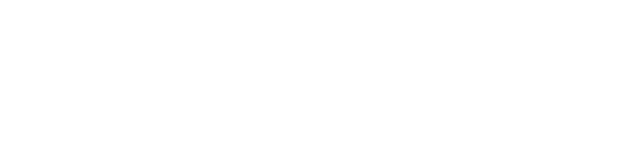
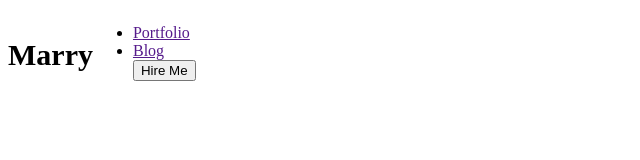
Before and after one commit to cosmokhairul/web-dev-portfolio, a plain HTML site: page index.html in a window 1280 px wide. Shown: the whole page, without its empty margins (0-640 px from the left). Drawn offline with Linux system fonts and the light colour scheme.

Commit message:
Styles added

```diff
--- a/index.html
+++ b/index.html
@@ -1,22 +1,25 @@
 <!DOCTYPE html>
 <html lang="en">
-<head>
-    <meta charset="UTF-8">
-    <meta name="viewport" content="width=device-width, initial-scale=1.0">
+  <head>
+    <meta charset="UTF-8" />
+    <meta name="viewport" content="width=device-width, initial-scale=1.0" />
     <title>Web Dev Portfolio</title>
-</head>
-<body>
+    <link rel="stylesheet" href="styles/portfolio.css" />
+  </head>
+  <body>
     <header>
-
+      <nav>
+        <h3 class="nav-title">Marry</h3>
+        <ul>
+          <li><a href="">Portfolio</a></li>
+          <li><a href="">Blog</a></li>
+          <button>Hire Me</button>
+        </ul>
+      </nav>
     </header>
 
-    <main>
+    <main></main>
 
-    </main>
-
-    <footer>
-
-    </footer>
-
-</body>
+    <footer></footer>
+  </body>
 </html>
--- /dev/null
+++ b/styles/portfolio.css
@@ -0,0 +1,8 @@
+nav {
+  display: flex;
+}
+
+.nav-title {
+  font-size: 30px;
+  font-weight: 900;
+}
```
